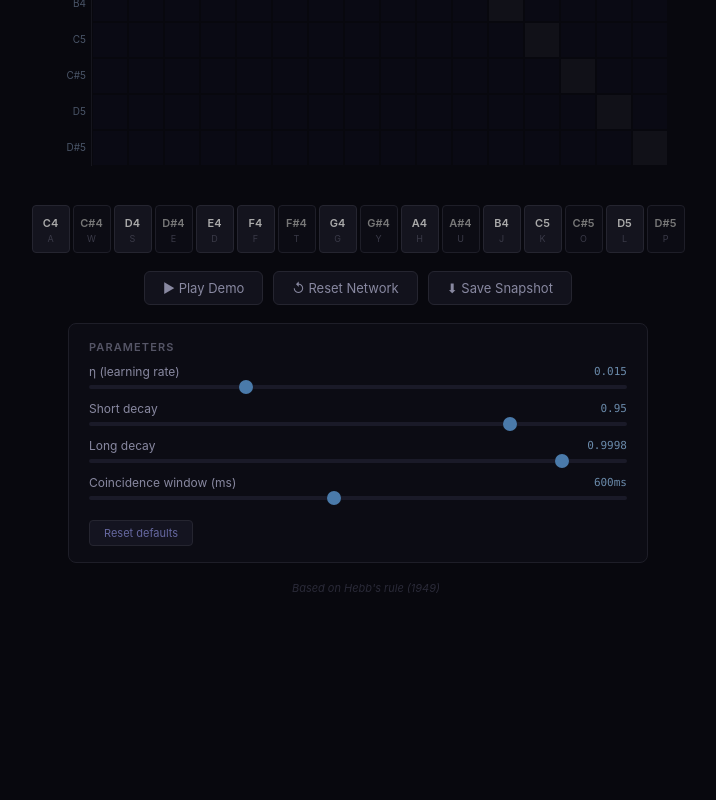
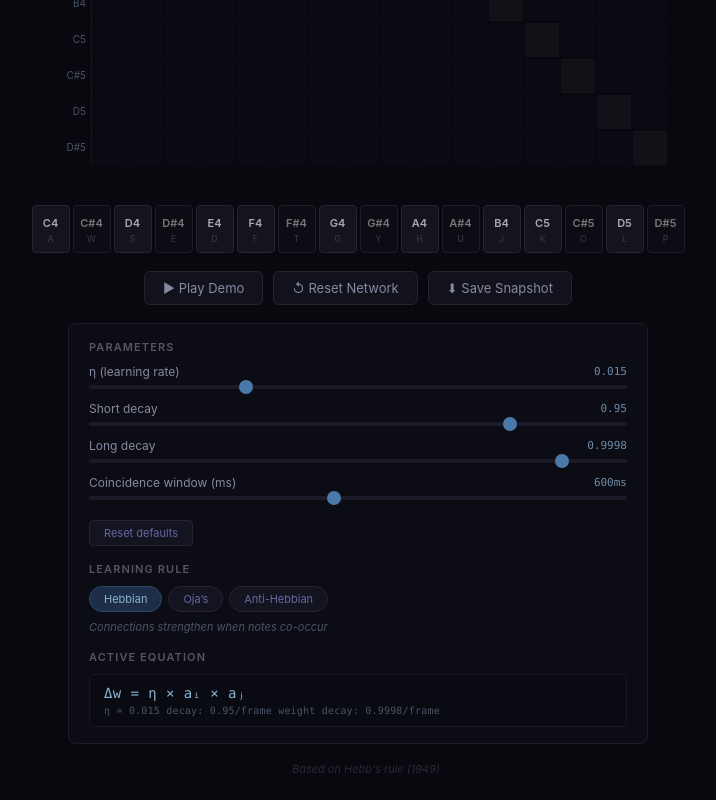
Before and after one commit to aaronmsabu/Hebbiano, a plain HTML site: page index.html in a window 1280 px wide. Shown: the part 630-1430 px from the top of the page, without its empty margins (282-998 px from the left). Before the commit the page ends 1249 px from the top, so only its background shows below. Drawn offline with Linux system fonts and the light colour scheme.

Commit message:
feat: add learning rule selector and live equation display
- 3 learning rules: Hebbian, Oja's (self-normalizing), Anti-Hebbian
- Pill-style toggle buttons with description text
- update() branches on currentRule for different Δw formulas
- Live equation overlay shows active formula + current parameter values
- Equation updates each frame to stay in sync with slider changes
- Anti-Hebbian properly clamps weights at 0 (no negative weights)

```diff
--- a/hebbiano.js
+++ b/hebbiano.js
@@ -112,6 +112,7 @@ var demoTimeouts = [];
 var hoverCell    = { row: -1, col: -1 };
 var keyElements  = [];
 var currentMode  = 'learn'; // 'learn' or 'create'
+var currentRule  = 'hebb';  // 'hebb', 'oja', or 'anti'
 
 var CAPTIONS = {
   learn:  'Cells that fire together wire together \u2014 play some notes and watch the network learn. Click the grid to play it back.',
@@ -188,15 +189,34 @@ function play(noteIndex) {
 // ==========================================
 
 function update() {
-  var i, j;
+  var i, j, dw;
 
-  // Hebbian learning rule + long-term decay + clamping
+  // Learning rule + long-term decay + clamping
   for (i = 0; i < N; i++) {
     for (j = i + 1; j < N; j++) {
-      weights[i][j] += ETA * activity[i] * activity[j];
+      // Compute weight delta based on active learning rule
+      switch (currentRule) {
+        case 'hebb':
+          // Standard Hebbian: Δw = η · aᵢ · aⱼ
+          dw = ETA * activity[i] * activity[j];
+          break;
+        case 'oja':
+          // Oja's rule: Δw = η · aᵢ · (aⱼ − w · aᵢ)  — self-normalizing
+          dw = ETA * activity[i] * (activity[j] - weights[i][j] * activity[i]);
+          break;
+        case 'anti':
+          // Anti-Hebbian: Δw = −η · aᵢ · aⱼ  — decorrelation
+          dw = -ETA * activity[i] * activity[j];
+          break;
+        default:
+          dw = ETA * activity[i] * activity[j];
+      }
+
+      weights[i][j] += dw;
       weights[i][j] *= LONG_DECAY;
       if (weights[i][j] > 1) weights[i][j] = 1;
-      if (weights[i][j] < 1e-6) weights[i][j] = 0; // Snap near-zero to zero
+      if (weights[i][j] < 0) weights[i][j] = 0;
+      if (weights[i][j] < 1e-6) weights[i][j] = 0; // Snap near-zero
       weights[j][i] = weights[i][j]; // Mirror — symmetric matrix
     }
   }
@@ -694,6 +714,91 @@ function createLearnPanel() {
   section.appendChild(resetBtn);
 
   panel.appendChild(section);
+
+  // — Learning rule selector section —
+  var ruleSection = document.createElement('div');
+  ruleSection.className = 'panel-section';
+
+  var ruleHeading = document.createElement('div');
+  ruleHeading.className = 'panel-heading';
+  ruleHeading.textContent = 'Learning Rule';
+  ruleSection.appendChild(ruleHeading);
+
+  var RULES = [
+    { key: 'hebb', label: 'Hebbian',       desc: 'Connections strengthen when notes co-occur' },
+    { key: 'oja',  label: 'Oja\u2019s',    desc: 'Self-normalizing \u2014 prevents saturation' },
+    { key: 'anti', label: 'Anti-Hebbian',   desc: 'Connections weaken when notes co-occur' },
+  ];
+
+  var ruleContainer = document.createElement('div');
+  ruleContainer.className = 'rule-selector';
+
+  var ruleDesc = document.createElement('div');
+  ruleDesc.className = 'rule-desc';
+  ruleDesc.id = 'rule-desc';
+  ruleDesc.textContent = RULES[0].desc;
+
+  RULES.forEach(function (rule) {
+    var btn = document.createElement('button');
+    btn.className = 'rule-pill' + (rule.key === currentRule ? ' active' : '');
+    btn.textContent = rule.label;
+    btn.dataset.rule = rule.key;
+    btn.addEventListener('click', function () {
+      currentRule = rule.key;
+      // Update active pill
+      ruleContainer.querySelectorAll('.rule-pill').forEach(function (p) {
+        p.classList.toggle('active', p.dataset.rule === rule.key);
+      });
+      ruleDesc.textContent = rule.desc;
+    });
+    ruleContainer.appendChild(btn);
+  });
+
+  ruleSection.appendChild(ruleContainer);
+  ruleSection.appendChild(ruleDesc);
+  panel.appendChild(ruleSection);
+
+  // — Live equation display section —
+  var eqSection = document.createElement('div');
+  eqSection.className = 'panel-section';
+
+  var eqHeading = document.createElement('div');
+  eqHeading.className = 'panel-heading';
+  eqHeading.textContent = 'Active Equation';
+  eqSection.appendChild(eqHeading);
+
+  var eqDisplay = document.createElement('div');
+  eqDisplay.className = 'equation-display';
+  eqDisplay.id = 'equation-display';
+  eqSection.appendChild(eqDisplay);
+
+  panel.appendChild(eqSection);
+}
+
+// --- Equation update (called each frame) ---
+var EQUATION_TEMPLATES = {
+  hebb: '\u0394w = \u03B7 \u00D7 a\u1D62 \u00D7 a\u2C7C',
+  oja:  '\u0394w = \u03B7 \u00D7 a\u1D62 \u00D7 (a\u2C7C \u2212 w \u00D7 a\u1D62)',
+  anti: '\u0394w = \u2212\u03B7 \u00D7 a\u1D62 \u00D7 a\u2C7C',
+};
+
+var lastEquationText = '';
+
+function updateEquation() {
+  var eqEl = document.getElementById('equation-display');
+  if (!eqEl) return;
+
+  var formula = EQUATION_TEMPLATES[currentRule] || EQUATION_TEMPLATES.hebb;
+  var detail = '\u03B7 = ' + ETA.toFixed(3) +
+               '    decay: ' + SHORT_DECAY.toFixed(2) +
+               '/frame    weight decay: ' + LONG_DECAY.toFixed(4) + '/frame';
+  var text = formula + '\n' + detail;
+
+  if (text !== lastEquationText) {
+    eqEl.innerHTML = '<div class="eq-formula">' + formula + '</div>' +
+                     '<div class="eq-detail">' + detail + '</div>';
+    lastEquationText = text;
+  }
 }
 
 // ==========================================
@@ -724,6 +829,7 @@ function tick() {
   render();
   updatePianoHighlights();
   updateGridInfo();
+  updateEquation();
   requestAnimationFrame(tick);
 }
 
--- a/style.css
+++ b/style.css
@@ -209,6 +209,67 @@ h1 {
   color: #8888b0;
 }
 
+/* --- Rule Selector --- */
+
+.rule-selector {
+  display: flex;
+  gap: 6px;
+  margin-bottom: 8px;
+}
+
+.rule-pill {
+  background: #141420;
+  color: #6668a0;
+  border: 1px solid #252530;
+  padding: 5px 14px;
+  border-radius: 20px;
+  cursor: pointer;
+  font-size: 11px;
+  font-family: inherit;
+  transition: background-color 0.12s, color 0.12s, border-color 0.12s;
+}
+
+.rule-pill:hover {
+  background: #1a1a2e;
+  color: #8888b0;
+}
+
+.rule-pill.active {
+  background: #1e2e48;
+  color: #8ab4d0;
+  border-color: #2a4868;
+}
+
+.rule-desc {
+  font-size: 11px;
+  color: #4a5568;
+  font-style: italic;
+  margin-top: 2px;
+}
+
+/* --- Equation Display --- */
+
+.equation-display {
+  background: #0a0a12;
+  border: 1px solid #1a1a24;
+  border-radius: 6px;
+  padding: 10px 14px;
+  font-family: 'SF Mono', 'Menlo', 'Monaco', 'Consolas', monospace;
+}
+
+.eq-formula {
+  font-size: 14px;
+  color: #8ab4d0;
+  margin-bottom: 4px;
+  letter-spacing: 0.03em;
+}
+
+.eq-detail {
+  font-size: 10px;
+  color: #4a5568;
+  letter-spacing: 0.02em;
+}
+
 /* --- Grid --- */
 
 #grid-container {
```
